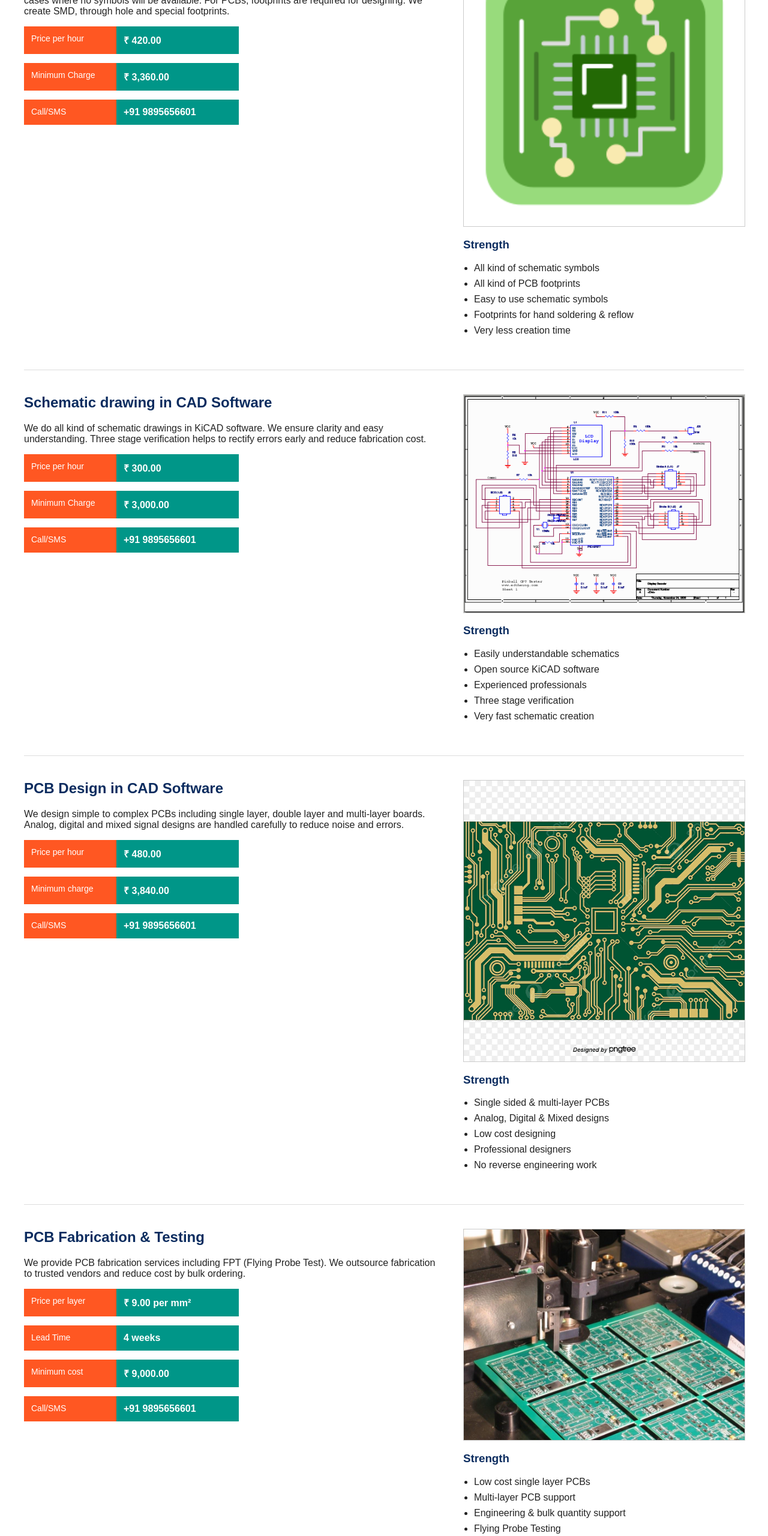
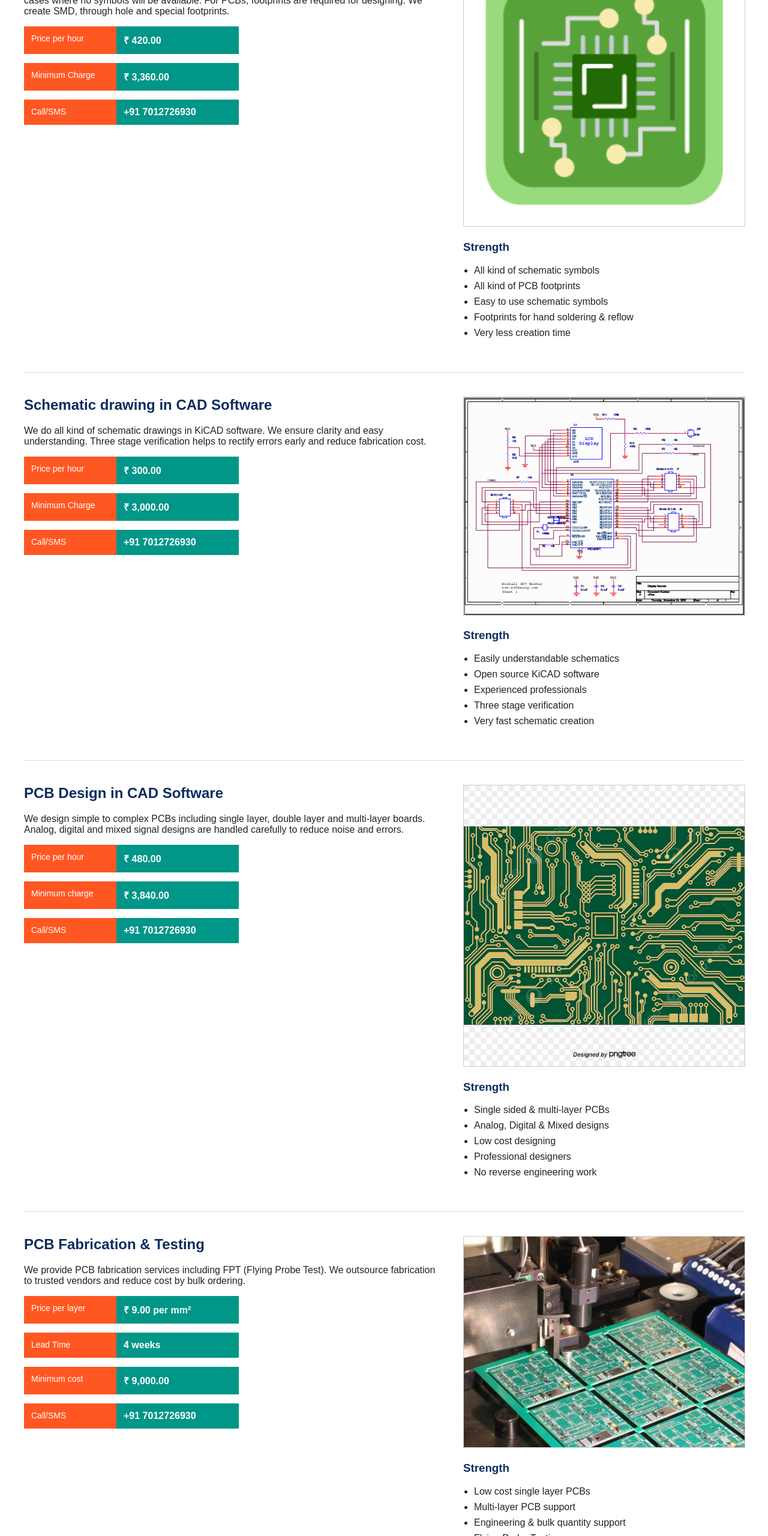
Before and after one commit to Anandhu123555/web-pcbdesign, a plain HTML site: page index.html in a window 1280 px wide. Shown: the part 240-2800 px from the top of the page at 60% size. Drawn offline with Linux system fonts and the light colour scheme.

Commit message:
Update index.html

```diff
--- a/index.html
+++ b/index.html
@@ -1,4 +1,4 @@
-<meta name='viewport' content='width=device-width, initial-scale=1'/><!DOCTYPE html>
+<!DOCTYPE html>
 <html lang="en">
 <head>
 <meta charset="UTF-8">
@@ -100,7 +100,7 @@ SMD, through hole and special footprints.
 
 <div class="price-box">
 <div class="price-label">Call/SMS</div>
-<div class="price-value">+91 9895656601</div>
+<div class="price-value">+91 7012726930</div>
 </div>
 </div>
 
@@ -139,7 +139,7 @@ helps to rectify errors early and reduce fabrication cost.
 
 <div class="price-box">
 <div class="price-label">Call/SMS</div>
-<div class="price-value">+91 9895656601</div>
+<div class="price-value">+91 7012726930</div>
 </div>
 </div>
 
@@ -179,7 +179,7 @@ and errors.
 
 <div class="price-box">
 <div class="price-label">Call/SMS</div>
-<div class="price-value">+91 9895656601</div>
+<div class="price-value">+91 7012726930</div>
 </div>
 </div>
 
@@ -223,7 +223,7 @@ ordering.
 
 <div class="price-box">
 <div class="price-label">Call/SMS</div>
-<div class="price-value">+91 9895656601</div>
+<div class="price-value">+91 7012726930</div>
 </div>
 </div>
 
@@ -266,7 +266,7 @@ are supported.
 
 <div class="price-box">
 <div class="price-label">Call/SMS</div>
-<div class="price-value">+91 9895656601</div>
+<div class="price-value">+91 7012726930</div>
 </div>
 </div>
 
@@ -285,4 +285,4 @@ are supported.
 
 </div>
 </body>
-</html>
+</html><h2></h2>
```
